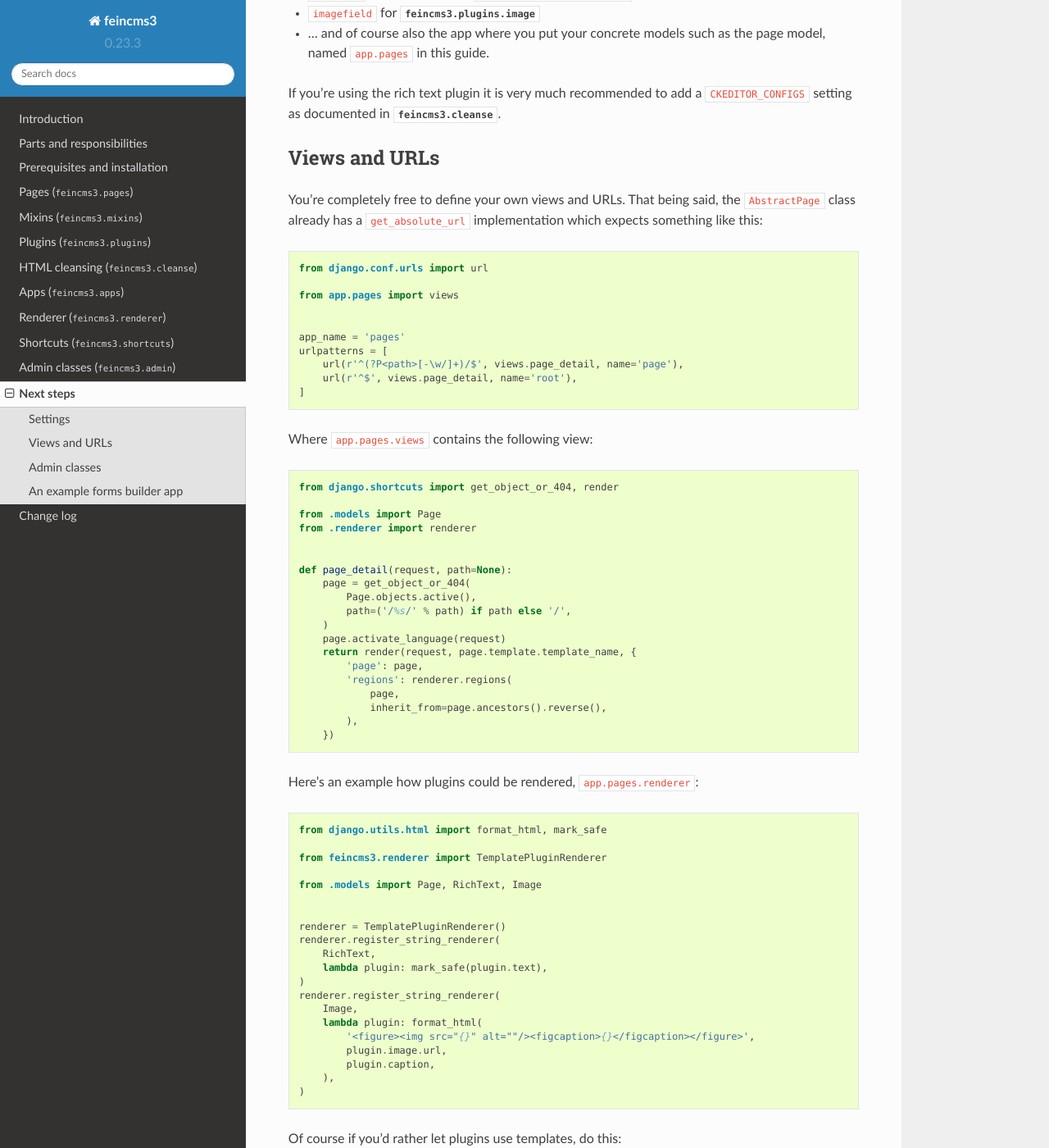
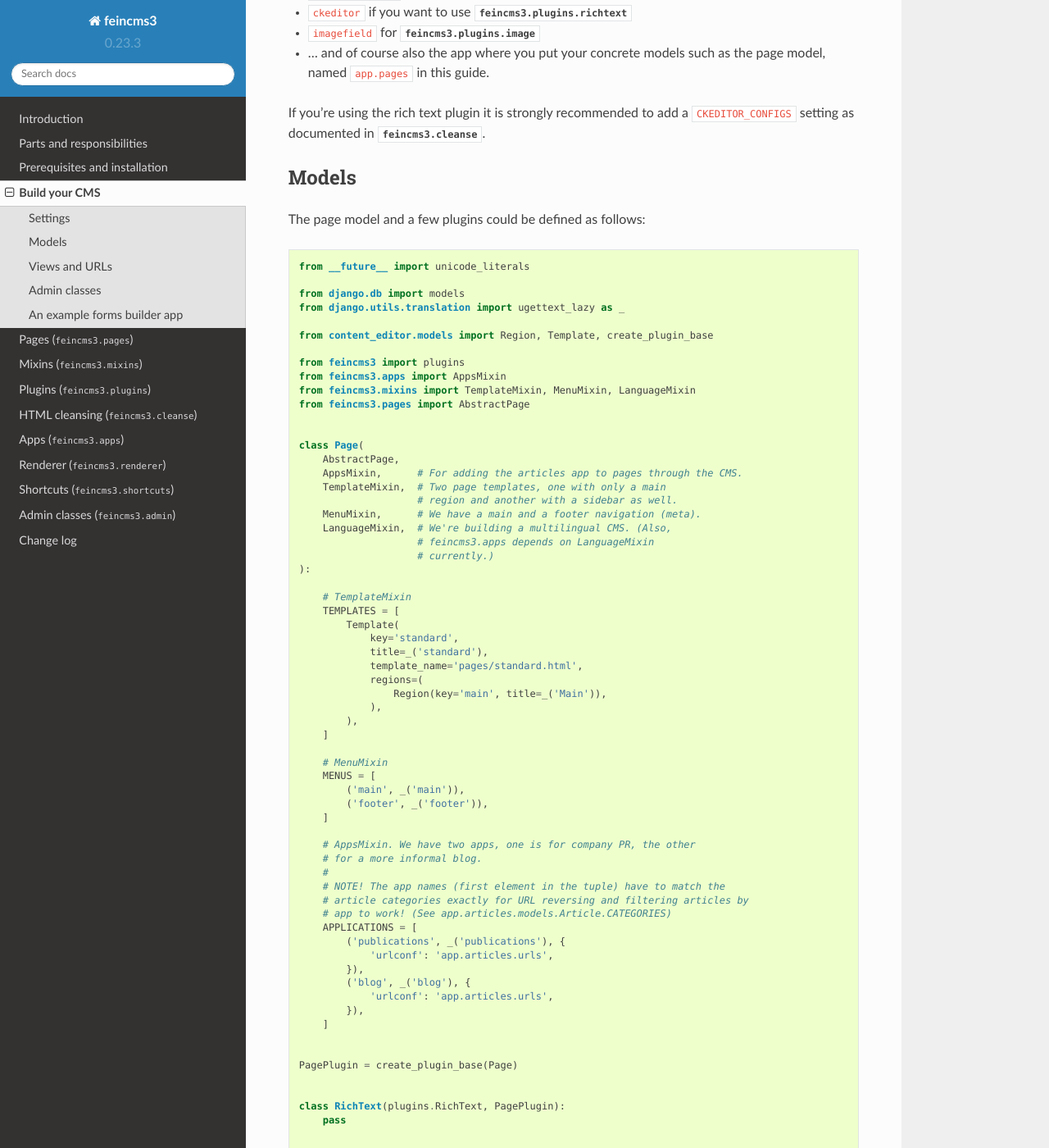
Before and after one commit to feincms/feincms3, a Sphinx documentation site: the page built from docs/build-your-cms.rst, in a window 1280 px wide and 1400 px high, scrolled down 480 px. Shown: the whole window at 82% size. Built offline with Sphinx 7.4.7 and the Read the Docs theme 2.0.0, drawn with Linux system fonts in a browser that asks for light colours; the version number could not be read and is left out; some of the changed text lies outside the part shown.

Commit message:
Reword a few parts, make the next steps a build your CMS guide

```diff
--- a/docs/next-steps.rst
+++ b/docs/build-your-cms.rst
@@ -1,11 +1,12 @@
-Next steps
-==========
+Build your CMS
+==============
 
-To build a CMS you still need to write your URLconf and views, and add
-settings to your Django project. As I already wrote at the beginning of
-this guide, the `feincms3-example
-<https://github.com/matthiask/feincms3-example>`_ project shows how
-everything works together. Still, a few pointers follow:
+To build a CMS you need to write your URLconf and views, and add
+settings to your Django project.
+
+The `feincms3-example <https://github.com/matthiask/feincms3-example>`_
+project shows how everything works together. An explanation of the
+necessary parts follows here.
 
 
 Settings
@@ -22,8 +23,86 @@
 - ... and of course also the app where you put your concrete models such
   as the page model, named ``app.pages`` in this guide.
 
-If you're using the rich text plugin it is very much recommended to add
-a ``CKEDITOR_CONFIGS`` setting as documented in :mod:`feincms3.cleanse`.
+If you're using the rich text plugin it is strongly recommended to add a
+``CKEDITOR_CONFIGS`` setting as documented in :mod:`feincms3.cleanse`.
+
+
+Models
+~~~~~~
+
+The page model and a few plugins could be defined as follows::
+
+    from __future__ import unicode_literals
+
+    from django.db import models
+    from django.utils.translation import ugettext_lazy as _
+
+    from content_editor.models import Region, Template, create_plugin_base
+
+    from feincms3 import plugins
+    from feincms3.apps import AppsMixin
+    from feincms3.mixins import TemplateMixin, MenuMixin, LanguageMixin
+    from feincms3.pages import AbstractPage
+
+
+    class Page(
+        AbstractPage,
+        AppsMixin,      # For adding the articles app to pages through the CMS.
+        TemplateMixin,  # Two page templates, one with only a main
+                        # region and another with a sidebar as well.
+        MenuMixin,      # We have a main and a footer navigation (meta).
+        LanguageMixin,  # We're building a multilingual CMS. (Also,
+                        # feincms3.apps depends on LanguageMixin
+                        # currently.)
+    ):
+
+        # TemplateMixin
+        TEMPLATES = [
+            Template(
+                key='standard',
+                title=_('standard'),
+                template_name='pages/standard.html',
+                regions=(
+                    Region(key='main', title=_('Main')),
+                ),
+            ),
+        ]
+
+        # MenuMixin
+        MENUS = [
+            ('main', _('main')),
+            ('footer', _('footer')),
+        ]
+
+        # AppsMixin. We have two apps, one is for company PR, the other
+        # for a more informal blog.
+        #
+        # NOTE! The app names (first element in the tuple) have to match the
+        # article categories exactly for URL reversing and filtering articles by
+        # app to work! (See app.articles.models.Article.CATEGORIES)
+        APPLICATIONS = [
+            ('publications', _('publications'), {
+                'urlconf': 'app.articles.urls',
+            }),
+            ('blog', _('blog'), {
+                'urlconf': 'app.articles.urls',
+            }),
+        ]
+
+
+    PagePlugin = create_plugin_base(Page)
+
+
+    class RichText(plugins.RichText, PagePlugin):
+        pass
+
+
+    class Image(plugins.Image, PagePlugin):
+        caption = models.CharField(
+            _('caption'),
+            max_length=200,
+            blank=True,
+        )
 
 
 Views and URLs
@@ -44,7 +123,11 @@
         url(r'^$', views.page_detail, name='root'),
     ]
 
-Where ``app.pages.views`` contains the following view::
+If you don't like this, you're completely free to write your own views,
+URLs and ``get_absolute_url`` method.
+
+With the URLconf above the view in the ``app.pages.views`` module would
+look as follows::
 
     from django.shortcuts import get_object_or_404, render
 
@@ -65,6 +148,13 @@
                 inherit_from=page.ancestors().reverse(),
             ),
         })
+
+.. note::
+   `FeinCMS <https://github.com/feincms/feincms>`_ provided request and
+   response processors and several ways how plugins (in FeinCMS: content
+   types) could hook into the request-response processing. This isn't
+   necessary with feincms3 -- simply put the functionality into your own
+   views code.
 
 Here's an example how plugins could be rendered,
 ``app.pages.renderer``::
```
Also changed, not shown: other parts of docs/build-your-cms.rst (+0 -10 lines), docs/index.rst (+14 -21 lines).
